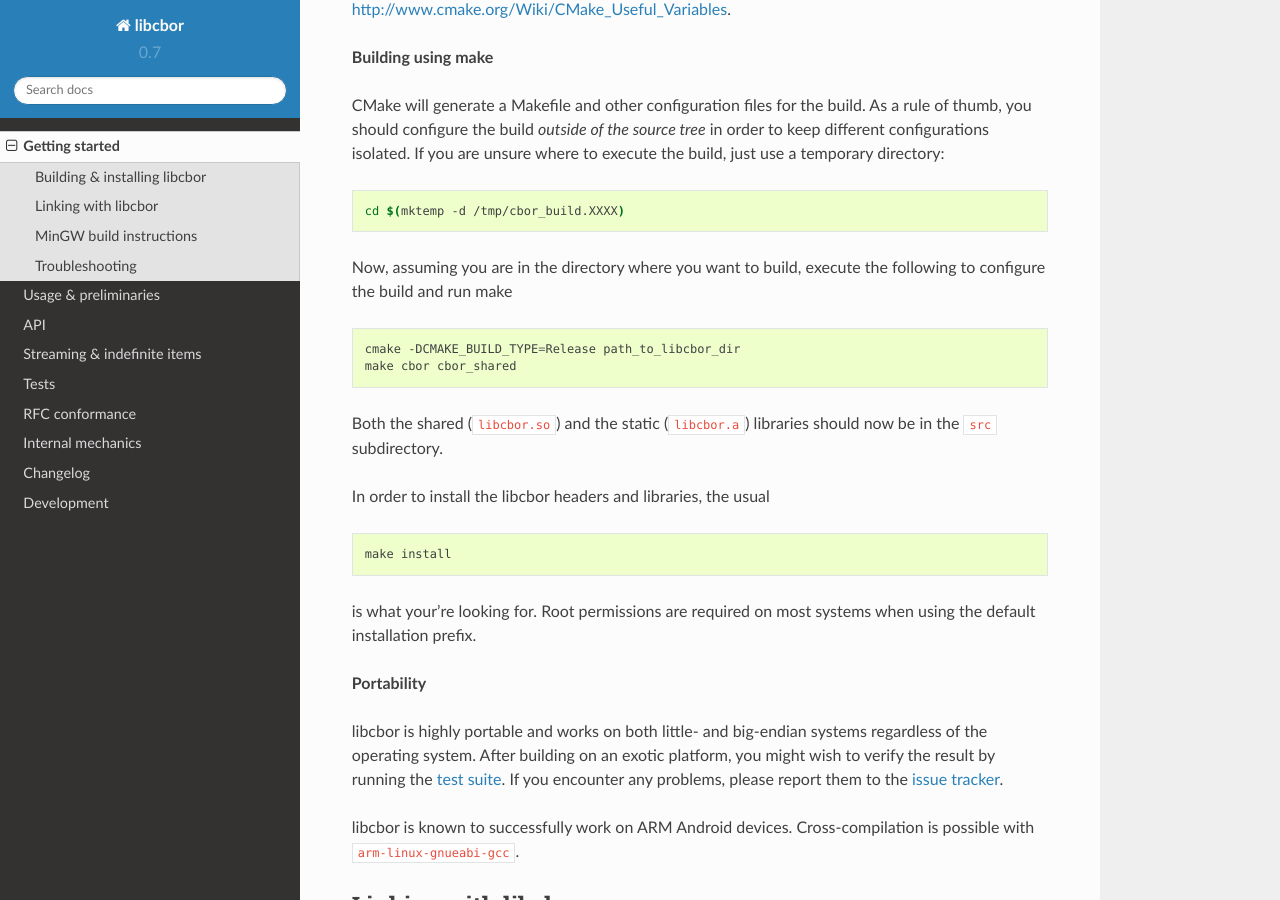
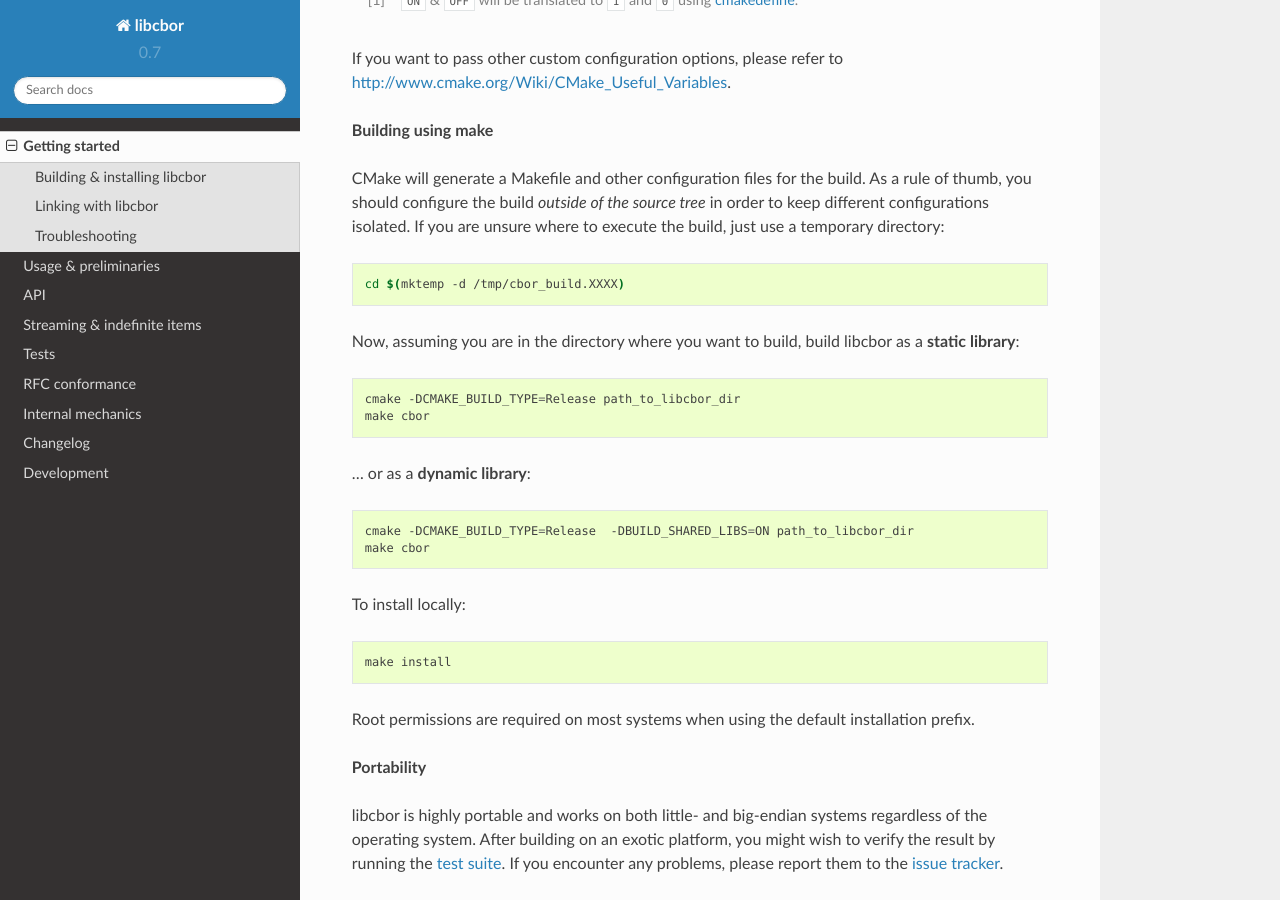
Before and after one commit to PJK/libcbor, a Sphinx documentation site: the page built from doc/source/getting_started.rst, in a window 1280 px wide and 900 px high, scrolled down 1499 px. Built offline with Sphinx 7.4.7 and the Read the Docs theme 2.0.0, drawn with Linux system fonts in a browser that asks for light colours; some of the changed text lies outside the part shown.

Commit message:
Update getting started docs/installation

```diff
--- a/doc/source/getting_started.rst
+++ b/doc/source/getting_started.rst
@@ -1,13 +1,25 @@
 Getting started
 ==========================
 
-Pre-built Linux packages are distributed from `the libcbor website <http://libcbor.org/>`_.
+Pre-built Linux packages are available in most mainstream distributions
 
-OS X users can use `Homebrew <http://brew.sh/>`_:
+**Ubuntu, Debian, etc.**:
 
 .. code-block:: bash
 
-    brew tap pjk/libcbor
+    apt-get install libcbor-dev
+
+**Fedora, openSUSE, etc.**:
+
+.. code-block:: bash
+
+    yum install libcbor-devel
+
+
+**OS X** users can use `Homebrew <http://brew.sh/>`_:
+
+.. code-block:: bash
+
     brew install libcbor
 
 For other platforms, you will need to compile it from source.
@@ -22,8 +34,6 @@ Prerequisites:
 
 .. _CMake: http://cmake.org/
 
-.. note:: As of May 2015, not even the 2015 release candidate of Visual Studio supports C99. While CMake will be happy to generate a VS solution that you can play with, libcbor currently cannot be compiled using the MSVC toolchain. `ICC <https://software.intel.com/en-us/c-compilers>`_, GCC under `Cygwin <https://www.cygwin.com/>`_, and `MinGW's <http://www.mingw.org/>`_ GCC will all work. The MinGW build process is described below.
-
 **Configuration options**
 
 A handful of configuration flags can be passed to `cmake`. The following table lists libcbor compile-time directives and several important generic flags.
@@ -33,10 +43,11 @@ Option                    Meaning
 ------------------------  -------------------------------------------------------   ----------------------  ---------------------------------------------------------------------------------------------------------------------
 ``CMAKE_C_COMPILER``      C compiler to use                                         ``cc``                   ``gcc``, ``clang``, ``clang-3.5``, ...
 ``CMAKE_INSTALL_PREFIX``  Installation prefix                                       System-dependent         ``/usr/local/lib``, ...
-``HUGE_FUZZ``             :doc:`Fuzz test </tests>` with 8GB of data                ``OFF``                   ``ON``, ``OFF``
-``SANE_MALLOC``           Assume ``malloc`` will refuse unreasonable allocations    ``OFF``                   ``ON``, ``OFF``
-``COVERAGE``              Generate test coverage instrumentation                    ``OFF``                   ``ON``, ``OFF``
-``WITH_TESTS``            Build unit tests (see :doc:`development`)                 ``OFF``                   ``ON``, ``OFF``
+``BUILD_SHARED_LIBS``     Build as a shared library                                 ``OFF``                  ``ON``, ``OFF``
+``HUGE_FUZZ``             :doc:`Fuzz test </tests>` with 8GB of data                ``OFF``                  ``ON``, ``OFF``
+``SANE_MALLOC``           Assume ``malloc`` will refuse unreasonable allocations    ``OFF``                  ``ON``, ``OFF``
+``COVERAGE``              Generate test coverage instrumentation                    ``OFF``                  ``ON``, ``OFF``
+``WITH_TESTS``            Build unit tests (see :doc:`development`)                 ``OFF``                  ``ON``, ``OFF``
 ========================  =======================================================   ======================  =====================================================================================================================
 
 The following configuration options will also be defined as macros[#]_ in ``<cbor/common.h>`` and can therefore be used in client code:
@@ -63,22 +74,27 @@ execute the build, just use a temporary directory:
 
   cd $(mktemp -d /tmp/cbor_build.XXXX)
 
-Now, assuming you are in the directory where you want to build, execute the following to configure the build and run make
+Now, assuming you are in the directory where you want to build, build libcbor as a **static library**:
 
 .. code-block:: bash
 
   cmake -DCMAKE_BUILD_TYPE=Release path_to_libcbor_dir
-  make cbor cbor_shared
+  make cbor
 
-Both the shared (``libcbor.so``) and the static (``libcbor.a``) libraries should now be in the ``src`` subdirectory.
+... or as a **dynamic library**:
 
-In order to install the libcbor headers and libraries, the usual
+.. code-block:: bash
+
+  cmake -DCMAKE_BUILD_TYPE=Release  -DBUILD_SHARED_LIBS=ON path_to_libcbor_dir
+  make cbor
+
+To install locally:
 
 .. code-block:: bash
 
   make install
 
-is what your're looking for. Root permissions are required on most systems when using the default installation prefix.
+Root permissions are required on most systems when using the default installation prefix.
 
 
 **Portability**
@@ -133,43 +149,6 @@ libcbor is primarily intended to be linked statically. The shared library versio
 .. warning:: Please note that releases up to and including v0.6.0 `may export misleading .so/.dylib version number <https://github.com/PJK/libcbor/issues/52>`_.
 
 
-MinGW build instructions
----------------------------
-Prerequisites:
- - MinGW
- - CMake GUI
-
-First of all, create a folder that will be used for the output. For this demonstration, we will use ``cbor_out``. Start CMake and select the source path and the destination folder.
-
-.. image:: img/win_1.png
-
-Then hit the 'Configure' button. You will be prompted to select the build system:
-
-.. image:: img/win_2.png
-
-Choose MinGW and confirm.
-
-.. note:: If you select Visual Studio at this point, a MSVC project will be generated for you. This is useful if you just want to browse through the source code.
-
-You can then adjust the build options. The defaults will work just fine. Hit 'Generate' when you are done.
-
-.. image:: img/win_3.png
-
-You can then adjust the build options. The defaults will work just fine. Hit 'Generate' when you are done.
-
-Open the shell, navigate to the output directory, and run ``mingw32-make cbor cbor_shared``.
-
-.. image:: img/win_4.png
-
-*libcbor* will be built and your ``.dll`` should be ready at this point
-
-.. image:: img/win_5.png
-
-Feel free to also try building and running some of the examples, e.g. ``mingw32-make sort``
-
-.. image:: img/win_6.png
-
-
 Troubleshooting
 ---------------------
 
```
